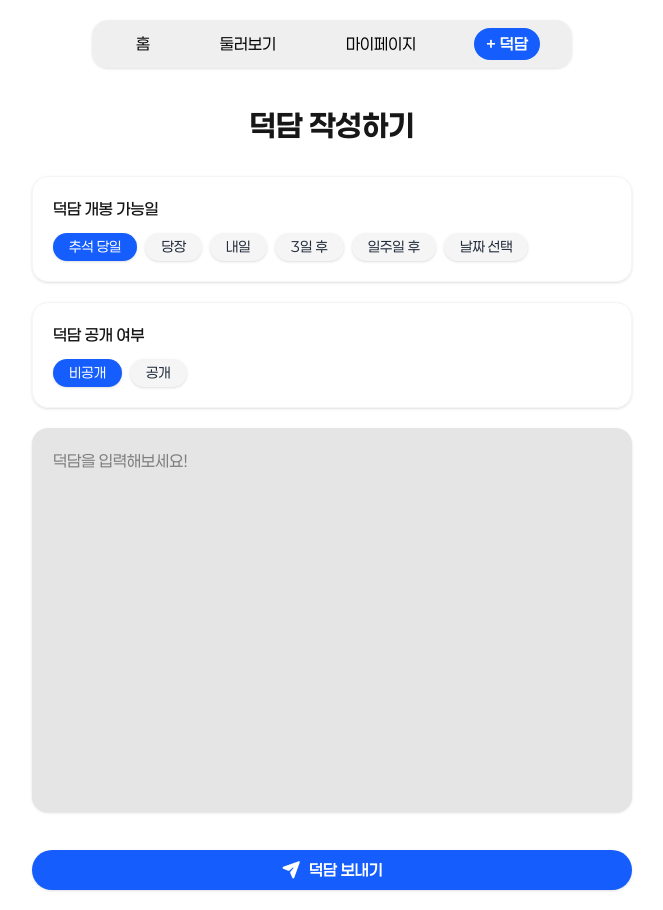
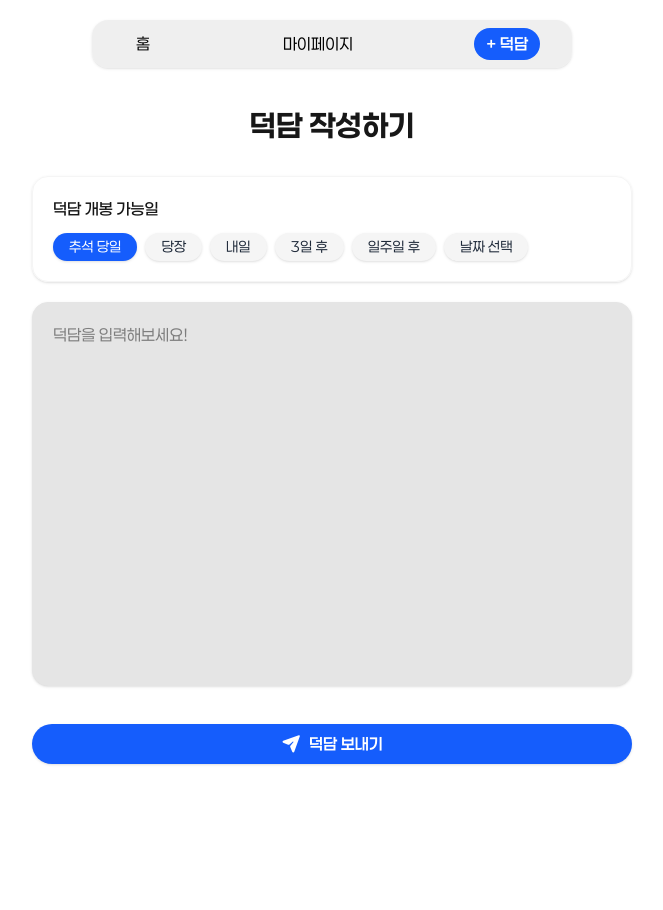
Before and after one commit to pvvng/deokdam, a Next.js app: page /d/add in a window 1280 px wide. Shown: the whole page, without its empty margins (308-971 px from the left). After the commit the page ends 800 px from the top, so only its background shows below. Built offline with nearby package versions, Linux system fonts and the light colour scheme.

Commit message:
feat: public 덕담 삭제

```diff
--- a/app/api/share/route.ts
+++ b/app/api/share/route.ts
@@ -22,15 +22,11 @@ export async function GET(req: Request) {
     // find post
     const deokdam = await db.post.findUnique({
       where: { id: getObjectId(postId) },
-      select: { isPublic: true, token: true, userId: true },
+      select: { token: true, userId: true },
     });
 
     if (!deokdam) {
       return NextResponse.json({ error: "Post not found" }, { status: 404 });
-    }
-
-    if (deokdam.isPublic) {
-      return NextResponse.redirect(new URL(`/d/${postId}`, req.url));
     }
 
     // 작성자면 바로 리디렉트
--- a/app/d/[id]/page.tsx
+++ b/app/d/[id]/page.tsx
@@ -20,10 +20,9 @@ export default async function DeokdamDetailPage({
   if (!deokdam) return notFound();
 
   // check authorization
-  const isPublic = deokdam.isPublic;
   const isOwner = deokdam.userId === userId;
   const hasAccessToken = userAccessToken.includes(deokdam.token ?? "");
-  const isAuthorized = isPublic || isOwner || hasAccessToken;
+  const isAuthorized = isOwner || hasAccessToken;
   if (!isAuthorized) return unauthorized();
 
   return (
@@ -35,7 +34,6 @@ export default async function DeokdamDetailPage({
         openAt={formatDateKorean(new Date(deokdam.openAt))}
         isOpen={isDeokdamOpen(new Date(deokdam.openAt))}
         accessToken={deokdam.token ?? null}
-        isPublic={isPublic}
         isOwner={isOwner}
       />
       {/* TODO: comment form */}
--- a/app/my-page/page.tsx
+++ b/app/my-page/page.tsx
@@ -45,7 +45,6 @@ export default async function UserPage({ searchParams }: UserPageProps) {
               payload={deokdam.payload}
               openAt={formatDateKorean(new Date(deokdam.openAt))}
               isOpen={isDeokdamOpen(new Date(deokdam.openAt))}
-              isPublic={deokdam.isPublic}
               accessToken={deokdam.token ?? null}
               isOwner={deokdam.userId === userId}
             />
--- a/components/Card/Heading.tsx
+++ b/components/Card/Heading.tsx
@@ -6,17 +6,10 @@ import { FontAwesomeIcon } from "@fortawesome/react-fontawesome";
 
 interface HeadingProps {
   openAt: string;
-  canShow: boolean;
-  isPublic: boolean;
   isOpen: boolean;
 }
 
-export default function Heading({
-  canShow,
-  isPublic,
-  isOpen,
-  openAt,
-}: HeadingProps) {
+export default function Heading({ isOpen, openAt }: HeadingProps) {
   return (
     <div className="flex gap-3 items-center">
       <div className="relative rounded-full bg-blue-600 size-10 flex justify-center items-center p-1">
@@ -27,13 +20,20 @@ export default function Heading({
       </div>
       <div>
         <div className="flex gap-1 items-center">
-          <span className="text-xs font-semibold rounded text-white bg-neutral-500 px-1 bg-blue-6">
-            {isPublic ? "공개" : "비공개"}
+          <span
+            className={`text-xs font-semibold rounded text-white px-1 bg-blue-6 ${
+              isOpen ? "bg-blue-600" : "bg-neutral-500"
+            }`}
+          >
+            {isOpen ? "공개" : "비공개"}
           </span>
           <p className="font-semibold">덕담</p>
         </div>
         <p className="text-xs text-gray-500">
-          <span className="font-semibold text-blue-600">{openAt}</span>에 열림
+          <span className={`${!isOpen && "text-blue-600"} font-semibold`}>
+            {openAt}
+          </span>
+          에 열림
         </p>
       </div>
     </div>
--- a/components/Card/index.tsx
+++ b/components/Card/index.tsx
@@ -9,7 +9,6 @@ interface CardProps {
   accessToken: string | null;
   isOpen: boolean;
   isOwner: boolean;
-  isPublic: boolean;
 }
 
 export default function Card({
@@ -19,27 +18,16 @@ export default function Card({
   accessToken,
   isOpen,
   isOwner,
-  isPublic,
 }: CardProps) {
-  const canShow = isOwner || isPublic || isOpen;
+  const canShow = isOwner || isOpen;
 
   return (
     <div className="p-5 w-full min-h-30 border border-neutral-100 shadow rounded-2xl space-y-3">
-      <Heading
-        canShow={canShow}
-        isPublic={isPublic}
-        isOpen={isOpen}
-        openAt={openAt}
-      />
+      <Heading isOpen={isOpen} openAt={openAt} />
       <hr className="border-dashed border-gray-200" />
       <ExpandablePayload canShow={canShow} payload={payload} />
       <div className="w-full flex justify-end">
-        <KakaoShareButton
-          type="small"
-          id={id}
-          accessToken={accessToken}
-          isPublic={isPublic}
-        />
+        <KakaoShareButton type="small" id={id} accessToken={accessToken} />
       </div>
     </div>
   );
--- a/components/DeokdamForm/Container.tsx
+++ b/components/DeokdamForm/Container.tsx
@@ -9,25 +9,19 @@ export default function DeokdamFormContainer() {
   const [showShareModal, setShowShareModal] = useState(false);
   const [deokdamId, setDeokdamId] = useState<string | null>(null);
   const [accessToken, setAccessToken] = useState<string | null>(null);
-  const [isPublic, setIsPublic] = useState<boolean | null>(null);
 
   return (
     <>
       <DeokDamForm
-        onActionEnd={({ id, isPublic, token }) => {
+        onActionEnd={({ id, token }) => {
           setDeokdamId(id);
-          setIsPublic(isPublic);
           setAccessToken(token);
           setShowShareModal(true);
         }}
       />
       {showShareModal && (
         <ShareDeokDamModal onClose={() => setShowShareModal(false)}>
-          <KakaoShareButton
-            id={deokdamId}
-            accessToken={accessToken}
-            isPublic={isPublic}
-          />
+          <KakaoShareButton id={deokdamId} accessToken={accessToken} />
         </ShareDeokDamModal>
       )}
     </>
--- a/components/DeokdamForm/index.tsx
+++ b/components/DeokdamForm/index.tsx
@@ -8,22 +8,13 @@ import { startTransition, useActionState, useEffect, useState } from "react";
 import { postDeokdam } from "@/lib/actions";
 
 interface DeokDamFormProps {
-  onActionEnd?: ({
-    id,
-    isPublic,
-    token,
-  }: {
-    id: string;
-    isPublic: boolean;
-    token: string | null;
-  }) => void;
+  onActionEnd?: ({ id, token }: { id: string; token: string | null }) => void;
 }
 
 export default function DeokDamForm({ onActionEnd }: DeokDamFormProps) {
   const [state, action] = useActionState(postDeokdam, null);
   const [openAtOption, setOpenAtOption] = useState<string | null>("chuseok");
   const [customOpenAt, setCustomOpenAt] = useState<Date | null>(null);
-  const [publicOption, setPublicOption] = useState("0");
   const [payload, setPayload] = useState("");
 
   const handleOpenAtOptionChange = (option: string) => {
@@ -44,7 +35,6 @@ export default function DeokDamForm({ onActionEnd }: DeokDamFormProps) {
       openAtOption ?? customOpenAt?.toLocaleDateString("ko-KR") ?? "";
 
     formdata.append("openAt", openAt);
-    formdata.append("isPublic", publicOption);
 
     startTransition(() => {
       action(formdata);
@@ -55,14 +45,13 @@ export default function DeokDamForm({ onActionEnd }: DeokDamFormProps) {
     const initState = () => {
       setOpenAtOption("chuseok");
       setCustomOpenAt(null);
-      setPublicOption("0");
       setPayload("");
     };
 
     if (state && state.success) {
-      const { id, isPublic, token } = state.data;
+      const { id, token } = state.data;
       initState();
-      onActionEnd?.({ id, isPublic, token });
+      onActionEnd?.({ id, token });
     }
   }, [state?.data?.id]);
 
@@ -81,16 +70,6 @@ export default function DeokDamForm({ onActionEnd }: DeokDamFormProps) {
             />
           }
           errors={state?.error?.openAt}
-        />
-      </section>
-
-      <section className="space-y-3 text-start border border-neutral-100 rounded-2xl p-5 shadow">
-        <CapsuleSelector
-          label="덕담 공개 여부"
-          options={publicOptions}
-          value={publicOption}
-          onChange={(option: string) => setPublicOption(option)}
-          errors={state?.error?.isPublic}
         />
       </section>
 
@@ -116,8 +95,3 @@ const openAtOptions = [
   { value: "3day", label: "3일 후" },
   { value: "7day", label: "일주일 후" },
 ];
-
-const publicOptions = [
-  { value: "0", label: "비공개" },
-  { value: "1", label: "공개" },
-];
--- a/components/KakaoShare/index.tsx
+++ b/components/KakaoShare/index.tsx
@@ -7,14 +7,12 @@ import { redirect } from "next/navigation";
 interface KakaoShareButtonProps {
   id: string | null;
   accessToken: string | null;
-  isPublic: boolean | null;
   type?: "small" | "normal";
 }
 
 export default function KakaoShareButton({
   id,
   accessToken,
-  isPublic,
   type = "normal",
 }: KakaoShareButtonProps) {
   const handleShare = () => {
@@ -23,15 +21,15 @@ export default function KakaoShareButton({
 
     // path 생성 로직
     const buildSearchParams = () => {
-      if (!isPublic && accessToken) {
-        const params = {
-          id,
-          token: accessToken,
-        };
-        return new URLSearchParams(params).toString();
+      if (!accessToken) {
+        throw new Error("토큰 확인 실패. 다시 시도해주세요.");
       }
 
-      return new URLSearchParams({ id }).toString();
+      const params = {
+        id,
+        token: accessToken,
+      };
+      return new URLSearchParams(params).toString();
     };
 
     // 공유 데이터 구성
--- a/components/Navbar/index.tsx
+++ b/components/Navbar/index.tsx
@@ -5,7 +5,6 @@ import { usePathname } from "next/navigation";
 
 const links = [
   { link: "/", label: "홈" },
-  { link: "/all", label: "둘러보기" },
   { link: "/my-page", label: "마이페이지" },
   { link: "/d/add", label: "+ 덕담" },
 ];
--- a/lib/actions/postDeokdam.ts
+++ b/lib/actions/postDeokdam.ts
@@ -13,7 +13,6 @@ export async function postDeokdam(_: unknown, formdata: FormData) {
   const data = {
     deokdam: formdata.get("deokdam"),
     openAt: formdata.get("openAt"),
-    isPublic: formdata.get("isPublic"),
   };
 
   const result = postSchema.safeParse(data);
@@ -31,19 +30,15 @@ export async function postDeokdam(_: unknown, formdata: FormData) {
   const userdata = await findOrCreateUser(sessionId);
   const userId = getObjectId(userdata.id);
 
-  const isPublic = result.data.isPublic === "1";
-
   const postRes = await db.post.create({
     data: {
       openAt: parseOpenAt(result.data.openAt),
       payload: result.data.deokdam,
       userId,
-      isPublic,
-      token: isPublic ? undefined : randomUUID(),
+      token: randomUUID(),
     },
     select: {
       id: true,
-      isPublic: true,
       token: true,
     },
   });
@@ -80,5 +75,4 @@ const postSchema = z.object({
     ],
     "허용되지 않은 형식입니다."
   ),
-  isPublic: z.enum(["0", "1"], "허용되지 않은 형식입니다."), // 0 또는 1만 허용
 });
--- a/types/deokdam.ts
+++ b/types/deokdam.ts
@@ -5,6 +5,5 @@ export interface Deokdam {
   updatedAt: Date;
   payload: string;
   openAt: Date;
-  isPublic: boolean;
   token: string | null;
 }
```
Also changed, not shown: 1 other file (tests, documents, lock files or other folders).
